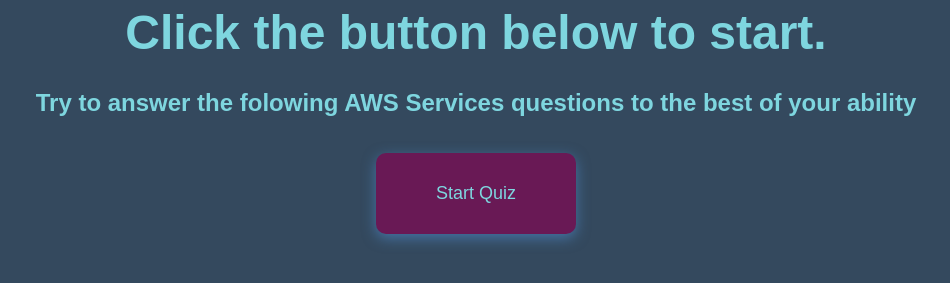
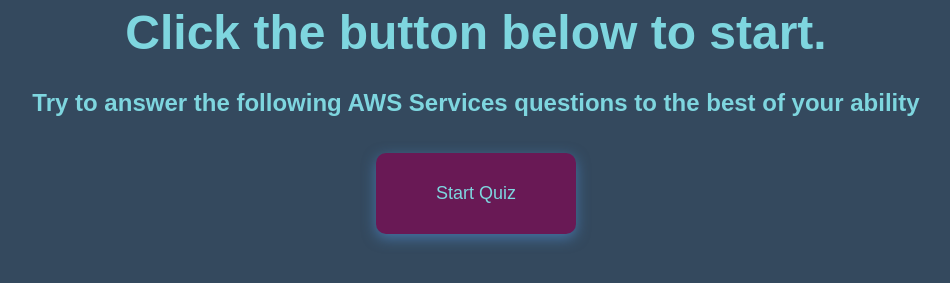
Before and after one commit to Jnaw0421/Quiz_Final, a Flask app: page / in a window 1280 px wide. Shown: the part 217-500 px from the top of the page, without its empty margins (164-1114 px from the left). Run offline with Flask 2, Linux system fonts and the light colour scheme.

Commit message:
Update index.html

```diff
--- a/templates/index.html
+++ b/templates/index.html
@@ -22,7 +22,7 @@
     &nbsp
     <center><h1> Welcome to the AWS Services Quiz!
       <center><font size="7">Click the button below to start.</font></center>
-      <font size="5">Try to answer the folowing AWS Services questions to the best of your ability</font>
+      <font size="5">Try to answer the following AWS Services questions to the best of your ability</font>
     <form action="{{ url_for('quiz.quiz') }}" method="get">
       <input type="submit" value="Start Quiz">
     </h1>
```
